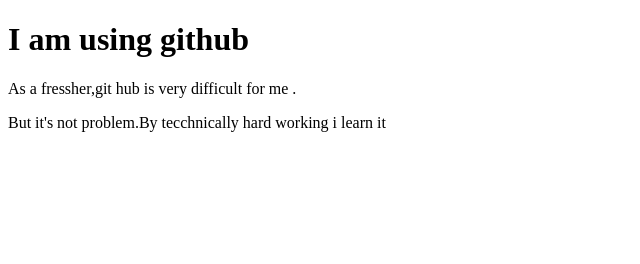
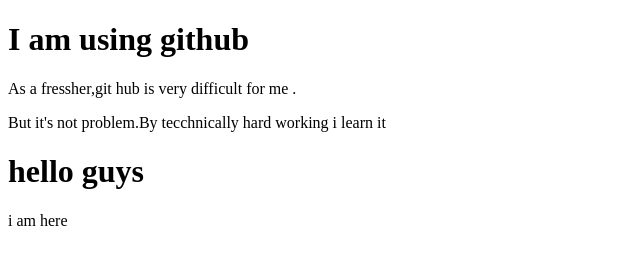
Before and after one commit to princedas25/my-first-website, a plain HTML site: page index.html in a window 1280 px wide. Shown: the whole page, without its empty margins (0-640 px from the left). Drawn offline with Linux system fonts and the light colour scheme.

Commit message:
adding p and h tag

```diff
--- a/index.html
+++ b/index.html
@@ -9,6 +9,8 @@
     <h1>I am using github</h1>
     <p>As a fressher,git hub is very difficult for me .</p>
     <p>But it's not problem.By tecchnically hard working i learn it </p>
+    <h1>hello guys</h1>
+    <p>i am here</p>
 
 </body>
 </html>
```
